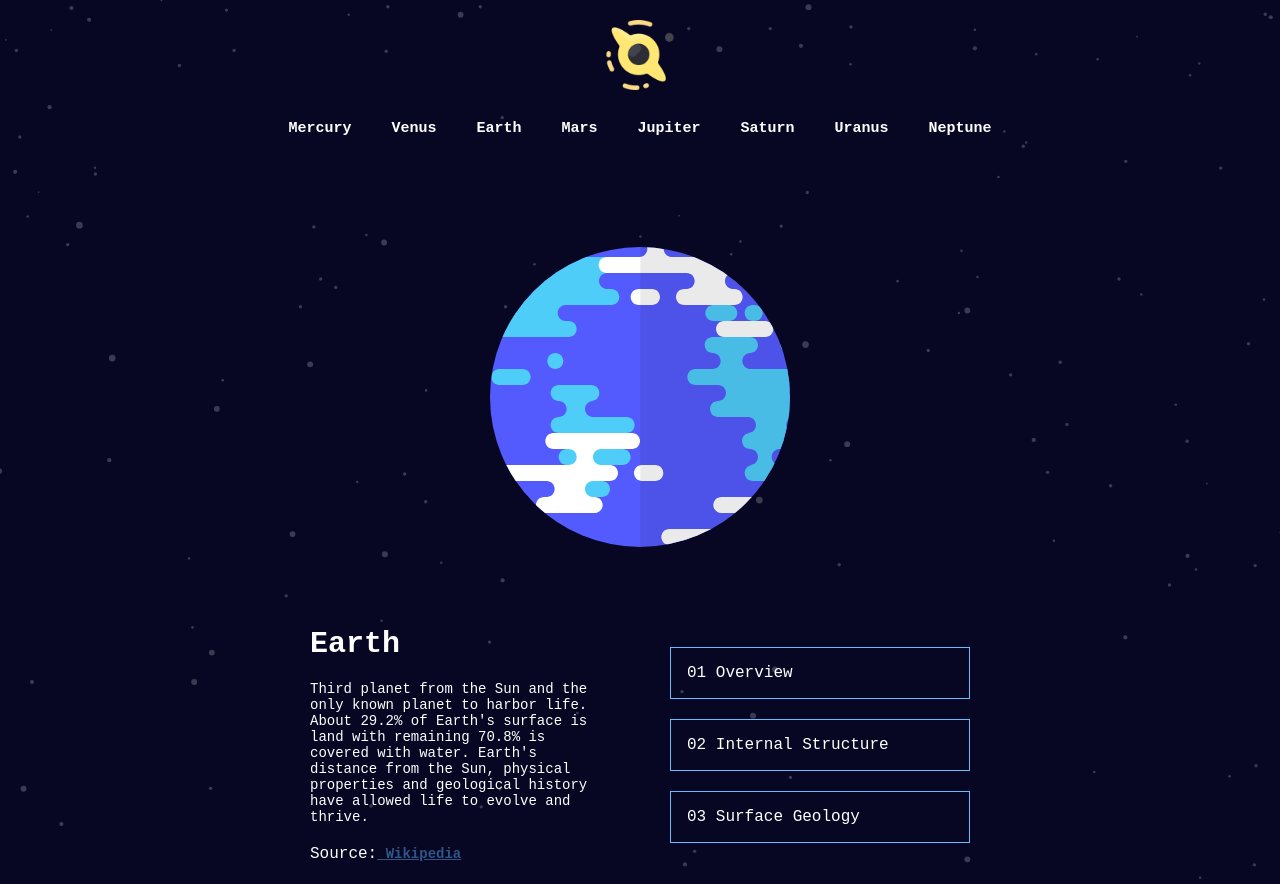
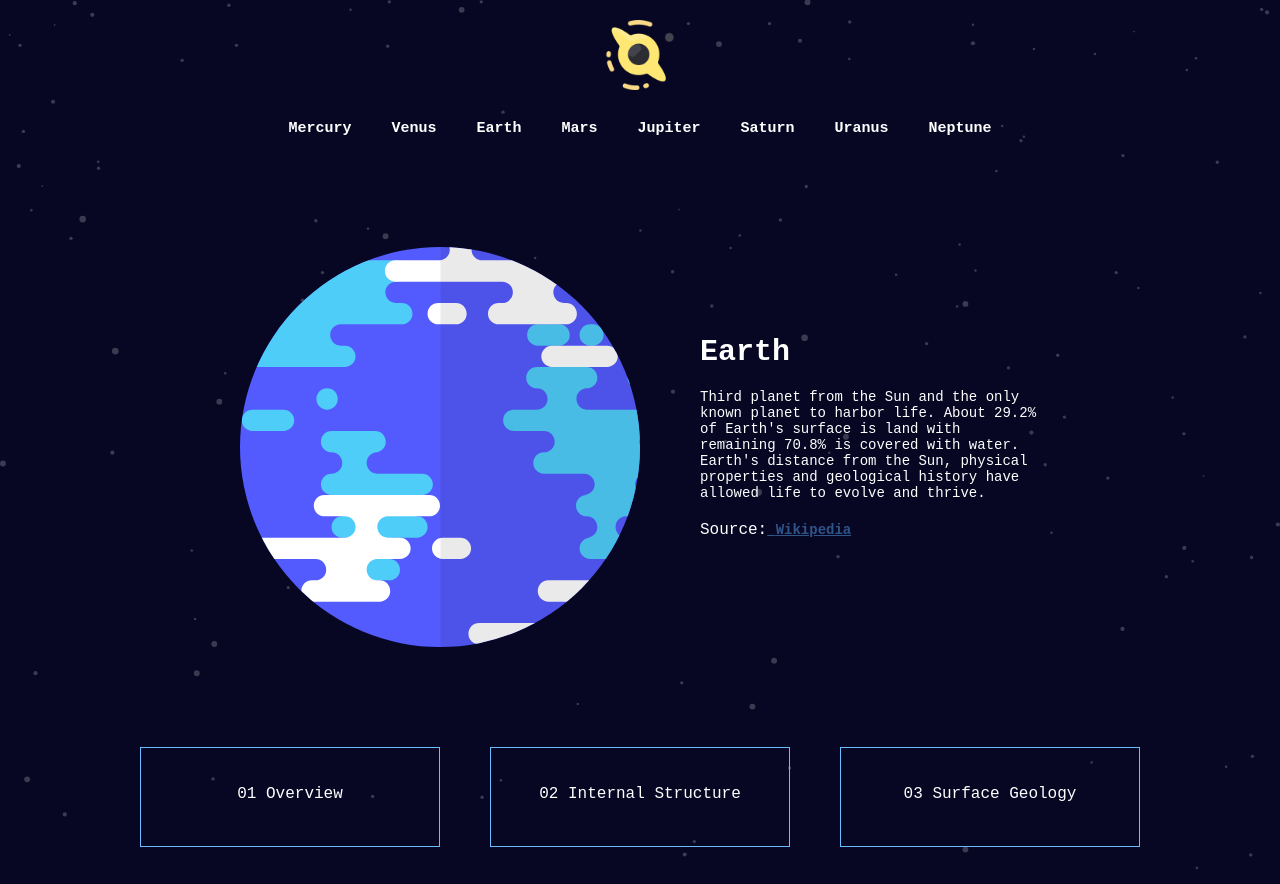
Before and after one commit to Meobot/space-site-project, a React (Vite) app: page / in a window 1280 px wide. Shown: the top 884 px of the page. Built offline with nearby package versions, Linux system fonts and the light colour scheme; a web font is replaced by a local one.

Commit message:
modes display adjusted for 1024 media

```diff
--- a/src/styles/PlanetCard.css
+++ b/src/styles/PlanetCard.css
@@ -83,3 +83,40 @@
 		order: 2;
 	}
 }
+
+@media screen and (min-width: 1024px) {
+	.planet-card {
+		max-width: 1000px;
+		flex-direction: row;
+	}
+
+	.planet-image-container {
+		flex-basis: 50%;
+		order: 1;
+	}
+
+	.planet-card-image {
+		max-width: 400px;
+	}
+
+	.planet-card-info {
+		flex-basis: 50%;
+		order: 1;
+	}
+
+	.planet-modes-container {
+		flex-basis: 50%;
+		order: 2;
+	}
+
+	.planet-specs-container {
+		flex-basis: 50%;
+		order: 2;
+	}
+
+	.planet-card-geology-image {
+		width: 200px;
+		top: 60%;
+		left: 40%;
+	}
+}
--- a/src/styles/PlanetModes.css
+++ b/src/styles/PlanetModes.css
@@ -33,11 +33,29 @@
 		content: "02 ";
 	}
 
+	#internal::after {
+		content: " Structure";
+	}
+
 	#geology::before {
 		content: "03 Surface ";
 	}
+}
 
-	#internal::after {
-		content: " Structure";
+@media screen and (min-width: 1024px) {
+	.planet-modes {
+		flex-direction: row;
+		border: none;
+	}
+
+	.planet-mode {
+		border: 1px solid #6abcff;
+		width: 100%;
+		max-width: 300px;
+		margin: 0px 25px;
+		min-height: 100px;
+		min-width: 300px;
+		text-align: center;
+		padding-top: 2.3em;
 	}
 }
```
